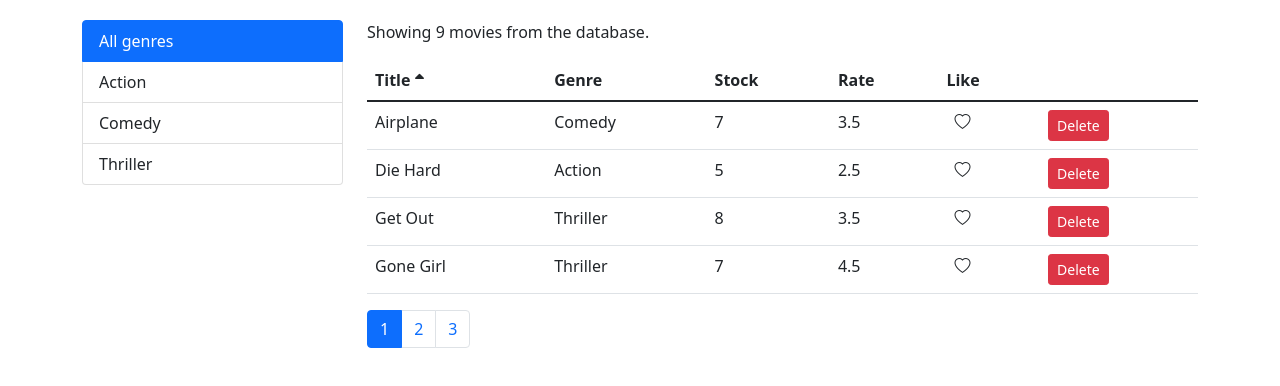
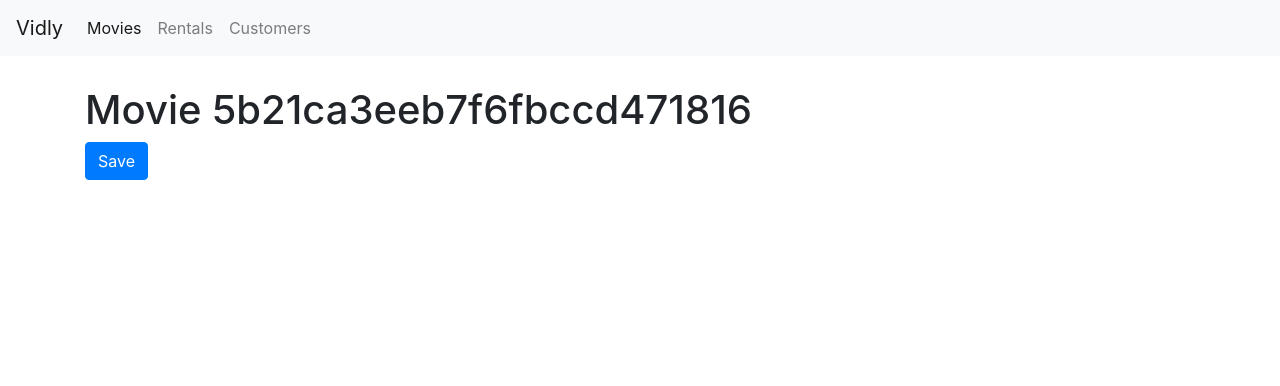
Before and after one commit to pesekt1/vidly-client, a React (Create React App) app: page /movies/5b21ca3eeb7f6fbccd471816 in a window 1280 px wide. Shown: the top 386 px of the page. Built offline with nearby package versions, Linux system fonts and the light colour scheme.

Commit message:
implemented routing

```diff
--- a/package.json
+++ b/package.json
@@ -7,13 +7,14 @@
     "@testing-library/jest-dom": "^5.11.4",
     "@testing-library/react": "^11.1.0",
     "@testing-library/user-event": "^12.1.10",
-    "bootstrap": "^5.1.3",
+    "bootstrap": "4.4.1",
     "bootstrap-icons": "^1.6.1",
     "font-awesome": "^4.7.0",
     "lodash": "^4.17.21",
     "prop-types": "^15.7.2",
     "react": "^17.0.2",
     "react-dom": "^17.0.2",
+    "react-router-dom": "^5.3.0",
     "react-scripts": "4.0.3",
     "web-vitals": "^1.0.1"
   },
--- a/src/App.js
+++ b/src/App.js
@@ -1,11 +1,29 @@
+import React from "react";
+import Movies from "./components/movies";
+import NavBar from "./components/navbar";
+import { Route, Redirect, Switch } from "react-router-dom";
+import Customers from "./components/customers";
+import Rentals from "./components/rentals";
+import NotFound from "./components/notfound";
+import MovieForm from "./components/movieform";
 import "./App.css";
-import Movies from "./components/movies";
 
 function App() {
   return (
-    <main className="container">
-      <Movies />
-    </main>
+    <React.Fragment>
+      <NavBar />
+      <main className="container">
+        <Switch>
+          <Route path="/customers/" component={Customers} />
+          <Route path="/rentals/" component={Rentals} />
+          <Route path="/movies/:id" component={MovieForm} />
+          <Route path="/movies/" component={Movies} />
+          <Route path="/not-found" component={NotFound} />
+          <Route path="/" exact component={Movies} />
+          <Redirect to="/not-found" />
+        </Switch>
+      </main>
+    </React.Fragment>
   );
 }
 
--- /dev/null
+++ b/src/components/customers.jsx
@@ -0,0 +1,8 @@
+import React from "react";
+class Customers extends React.Component {
+  render() {
+    return <div>Customers</div>;
+  }
+}
+
+export default Customers;
--- /dev/null
+++ b/src/components/movieform.jsx
@@ -0,0 +1,18 @@
+import React from "react";
+class MovieForm extends React.Component {
+  render() {
+    return (
+      <div>
+        <h1>Movie {this.props.match.params.id}</h1>
+        <button
+          className="btn btn-primary"
+          onClick={() => this.props.history.push("/movies")}
+        >
+          Save
+        </button>
+      </div>
+    );
+  }
+}
+
+export default MovieForm;
--- a/src/components/moviesTable.jsx
+++ b/src/components/moviesTable.jsx
@@ -1,10 +1,17 @@
 import React, { Component } from "react";
 import Like from "./common/like";
 import Table from "./common/table";
+import { Link } from "react-router-dom";
 
 class MoviesTable extends Component {
   columns = [
-    { label: "Title", path: "title" },
+    {
+      label: "Title",
+      path: "title",
+      content: (movie) => (
+        <Link to={`/movies/${movie._id}`}>{movie.title}</Link>
+      ),
+    },
     { label: "Genre", path: "genre.name" },
     { label: "Stock", path: "numberInStock" },
     { label: "Rate", path: "dailyRentalRate" },
--- /dev/null
+++ b/src/components/navbar.jsx
@@ -0,0 +1,29 @@
+import React, { Component } from "react";
+import { NavLink } from "react-router-dom";
+
+class NavBar extends Component {
+  render() {
+    return (
+      <nav className="navbar navbar-expand-lg navbar-light bg-light">
+        <NavLink className="navbar-brand" to="/">
+          Vidly
+        </NavLink>
+        <div className="collapse navbar-collapse" id="navbarNavAltMarkup">
+          <div className="navbar-nav">
+            <NavLink className="nav-item nav-link" to="/movies">
+              Movies
+            </NavLink>
+            <NavLink className="nav-item nav-link" to="/rentals">
+              Rentals
+            </NavLink>
+            <NavLink className="nav-item nav-link" to="/customers">
+              Customers
+            </NavLink>
+          </div>
+        </div>
+      </nav>
+    );
+  }
+}
+
+export default NavBar;
--- /dev/null
+++ b/src/components/notfound.jsx
@@ -0,0 +1,8 @@
+import React, { Component } from "react";
+class NotFound extends Component {
+  render() {
+    return <div>Page not found.</div>;
+  }
+}
+
+export default NotFound;
--- /dev/null
+++ b/src/components/rentals.jsx
@@ -0,0 +1,8 @@
+import React from "react";
+class Rentals extends React.Component {
+  render() {
+    return <div>Rentals</div>;
+  }
+}
+
+export default Rentals;
--- a/src/index.css
+++ b/src/index.css
@@ -1,5 +1,5 @@
 body {
-  padding: 20px 0 0 0;
+  padding: 0 0 0 0;
   margin: 0;
   font-family: -apple-system, BlinkMacSystemFont, "Segoe UI", "Roboto", "Oxygen",
     "Ubuntu", "Cantarell", "Fira Sans", "Droid Sans", "Helvetica Neue",
@@ -16,3 +16,7 @@ code {
 .clickable {
   cursor: pointer;
 }
+
+.navbar {
+  margin-bottom: 30px;
+}
--- a/src/index.js
+++ b/src/index.js
@@ -3,6 +3,7 @@ import ReactDOM from "react-dom";
 import "./index.css";
 import App from "./App";
 import reportWebVitals from "./reportWebVitals";
+import { BrowserRouter } from "react-router-dom";
 
 //css will be picked by the webpack and put into the final bundle
 import "bootstrap/dist/css/bootstrap.css";
@@ -11,9 +12,9 @@ import "@fortawesome/fontawesome-free/css/all.css";
 import "bootstrap-icons/font/bootstrap-icons.css";
 
 ReactDOM.render(
-  <React.StrictMode>
+  <BrowserRouter>
     <App />
-  </React.StrictMode>,
+  </BrowserRouter>,
   document.getElementById("root")
 );
 
```
Also changed, not shown: 2 other files (tests, documents, lock files or other folders).
